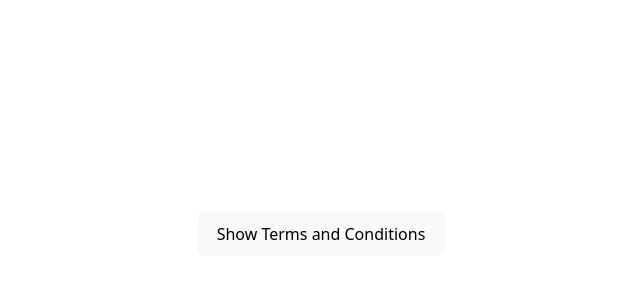
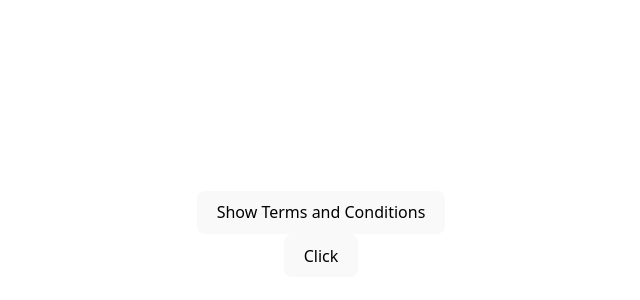
Before and after one commit to YashdeepN/react-key-concepts, a React (Vite) app: page / in a window 1280 px wide. Shown: the part 166-466 px from the top of the page, without its empty margins (319-959 px from the left). Built offline with nearby package versions, Linux system fonts and the light colour scheme.

Commit message:
Button or anchor using Tag stored element

```diff
--- a/src/App.jsx
+++ b/src/App.jsx
@@ -9,6 +9,7 @@ import TwoWayBinding from './components/TwoWayBinding'
 import NewsLetter from './components/NewsLetter'
 import Calculator from './components/Calculator'
 import ConditionalRender from './components/ConditionalRender'
+import BtnOrAnchor from './components/BtnOrAnchor'
 
 function App() {
   const [outputText, setCount] = useState("Initial Text")
@@ -28,6 +29,10 @@ function App() {
       <Calculator /> */}
 
       <ConditionalRender />
+
+      <BtnOrAnchor isBtn={true}>
+        Click
+      </BtnOrAnchor>
     </>
   )
 }
--- a/src/components/BtnOrAnchor.jsx
+++ b/src/components/BtnOrAnchor.jsx
@@ -1,8 +1,9 @@
 import React from 'react'
 
-const BtnOrAnchor = () => {
+const BtnOrAnchor = ({ isBtn, children }) => {
+    const Tag = isBtn ? 'button' : 'a'
     return (
-        <div>BtnOrAnchor</div>
+        <Tag>{children}</Tag>
     )
 }
 
```
